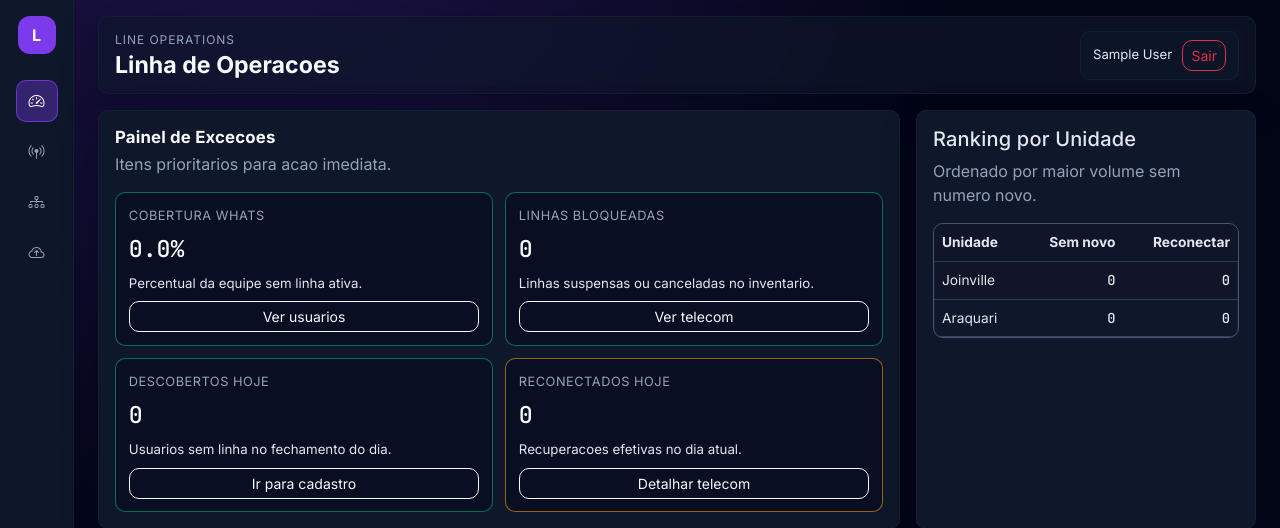
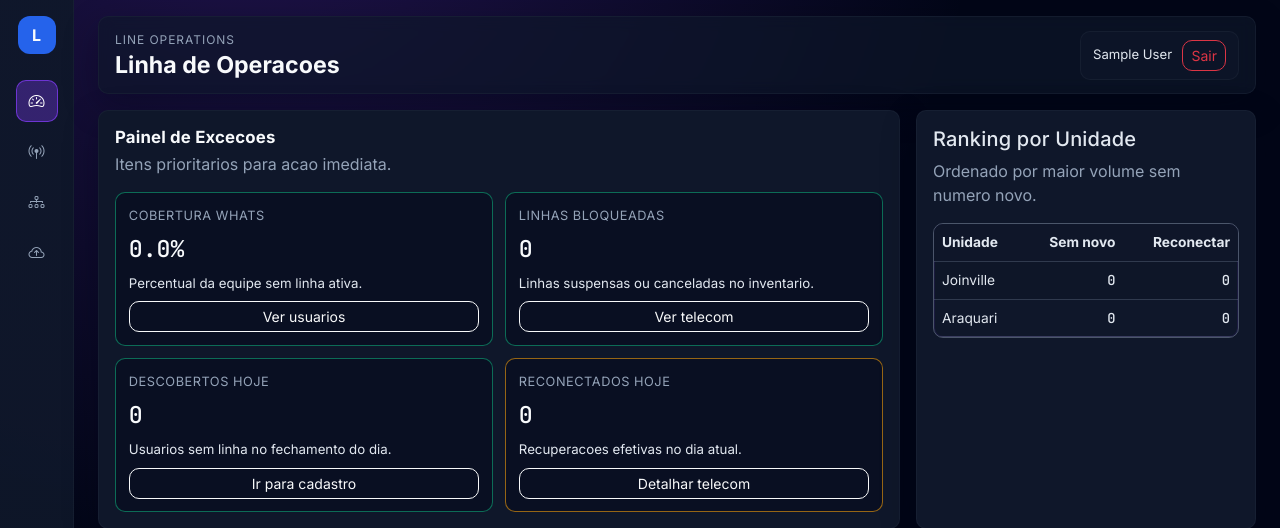
Before and after one commit to andresouza701/lineops, a Django app: page / in a window 1280 px wide. Shown: the top 528 px of the page. Run offline with Django 5.2, Linux system fonts and the light colour scheme; the visitor is signed in with stand-in values (Sample User, id 1); data that the repository does not hold is empty.

Commit message:
FIX FE: Mudanca de cor

```diff
--- a/static/css/styles.css
+++ b/static/css/styles.css
@@ -4,7 +4,7 @@
     --bg-main: #020617;
     --bg-surface: #0f172a;
     --border-color: rgba(30, 41, 59, 0.5);
-    --primary-accent: #7c3aed;
+    --primary-accent: #2563eb;
     --status-success: #10b981;
     --status-warning: #f59e0b;
     --status-danger: #ef4444;
@@ -446,7 +446,7 @@ h1, h2, h3, h4, h5, h6 {
     height: 100%;
     display: block;
     border-radius: inherit;
-    background: linear-gradient(90deg, var(--primary-accent), #a78bfa);
+    background: linear-gradient(90deg, var(--primary-accent), #60a5fa);
     transition: width 0.2s ease;
 }
 
```
